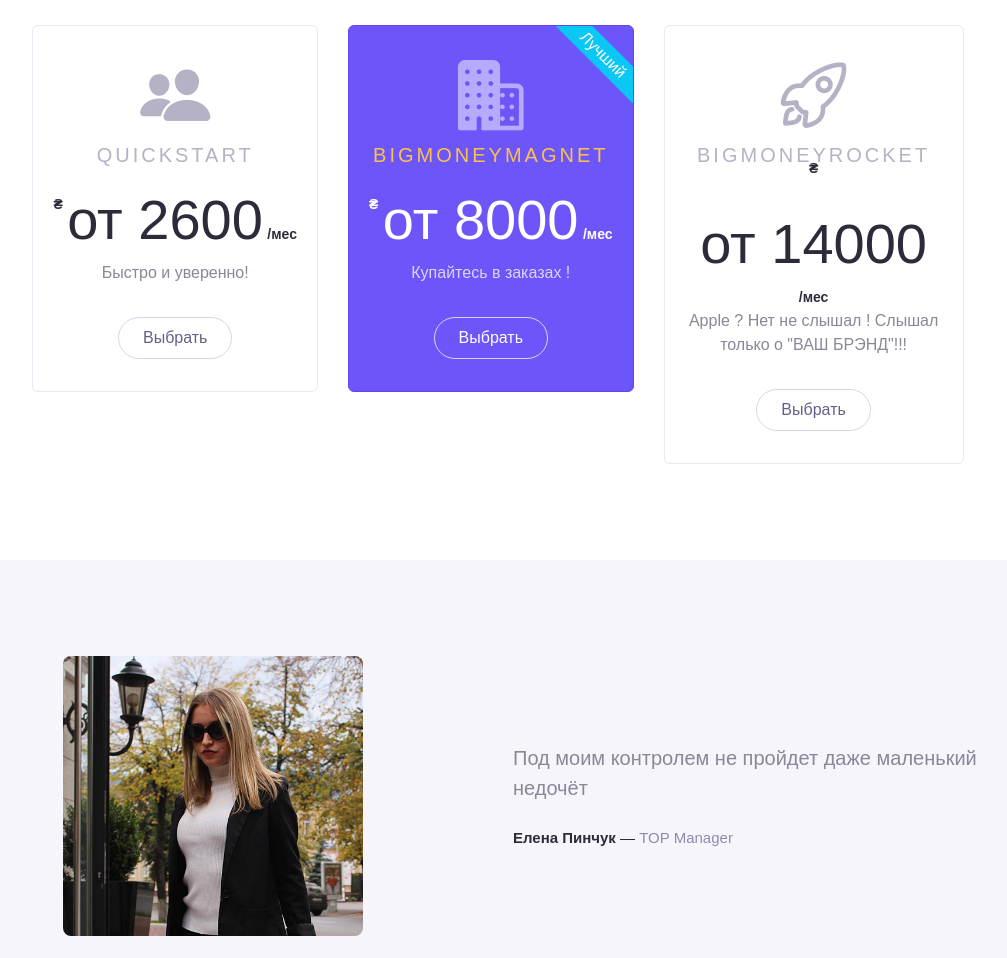
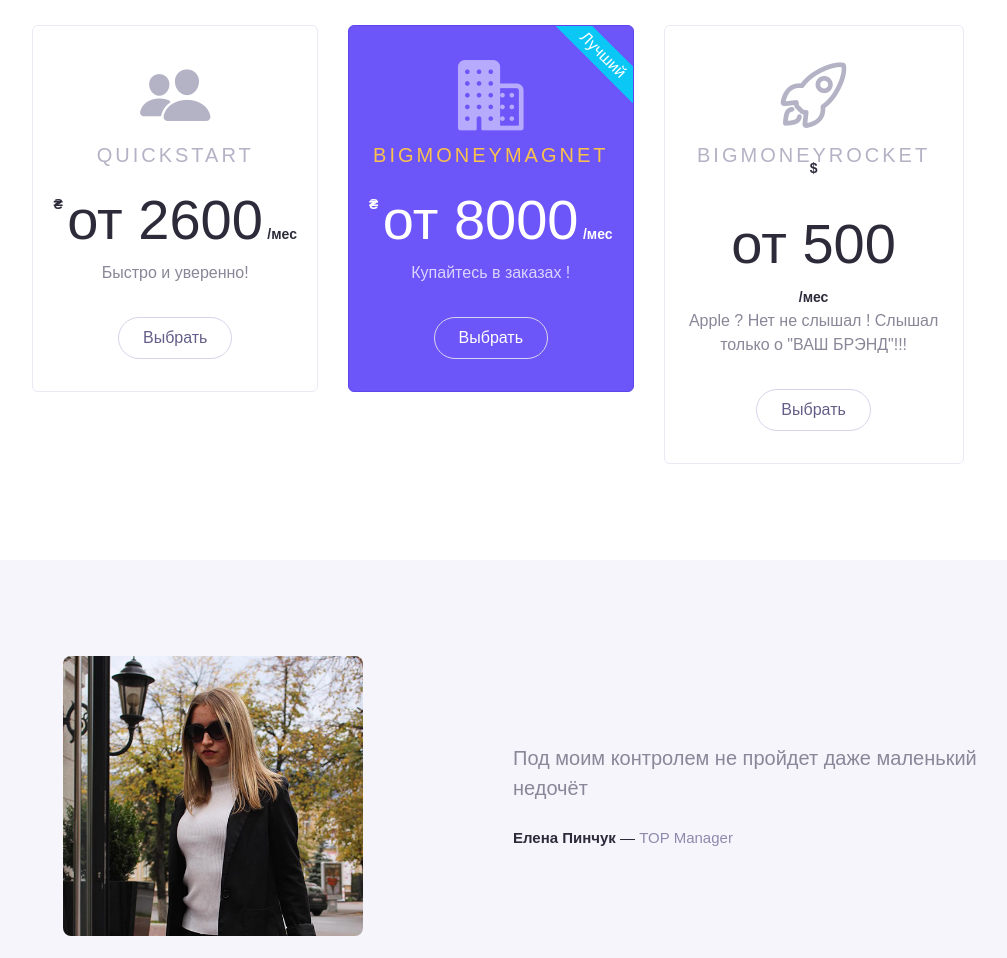
Before and after one commit to GhostOneDie/MoneyMagnet, a plain HTML site: page html/index.html in a window 1280 px wide. Shown: the part 3014-3972 px from the top of the page, without its empty margins (142-1149 px from the left). Drawn offline with Linux system fonts and the light colour scheme; files whose address does not match are found by name.

Commit message:
Update index.html

```diff
--- a/html/index.html
+++ b/html/index.html
@@ -272,8 +272,8 @@
               </div>
               <div class="body py-3">
                 <div class="price-tag">
-                  <span class="currency">₴</span>
-                  <h4 class="display-4">от 14000</h4>
+                  <span class="currency">$</span>
+                  <h4 class="display-4">от 500</h4>
                   <span class="period">/мес</span>
                 </div>
                 <div class="price-info">
```
